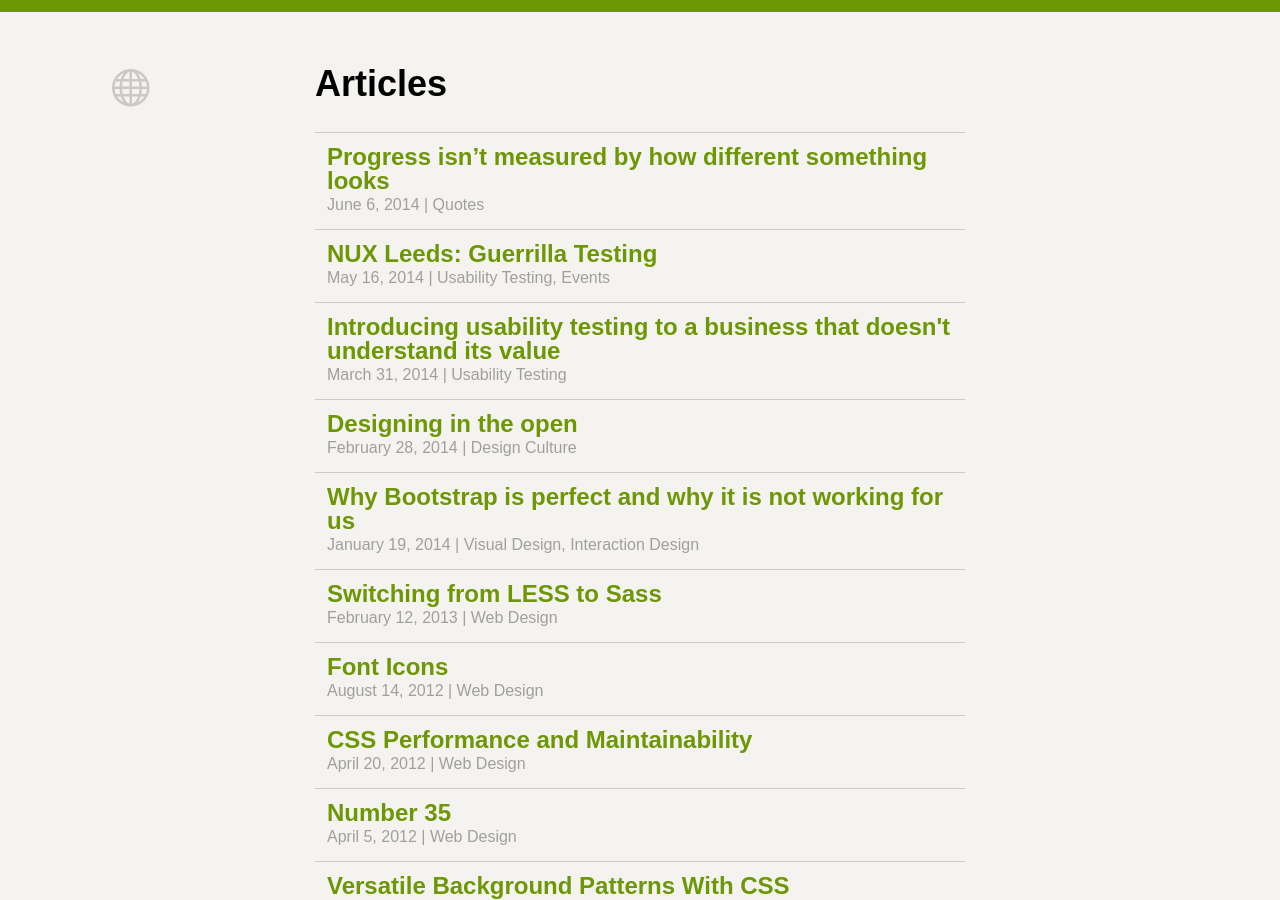
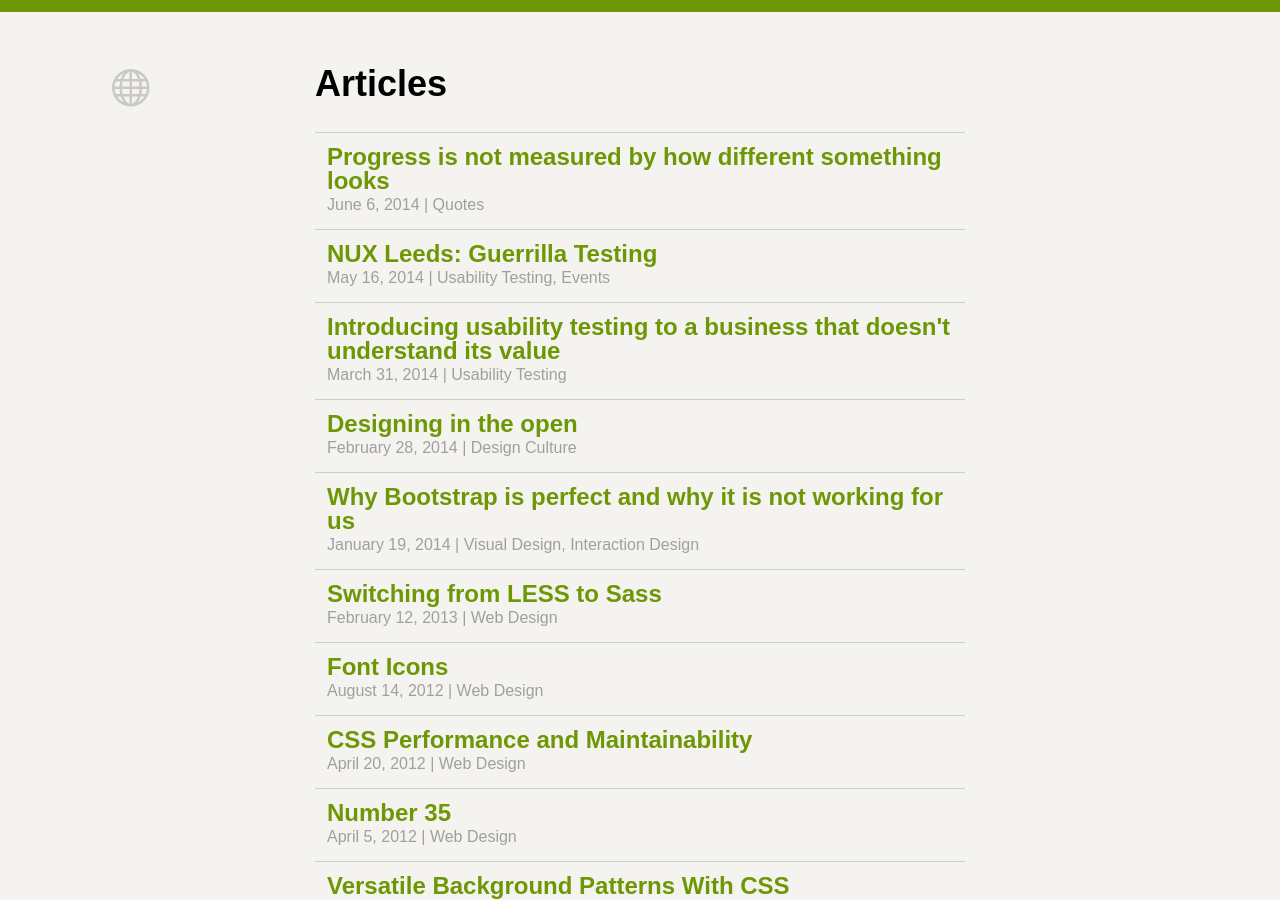
Before and after one commit to waynemoir/waynemoir.com, a Jekyll site: the page built from articles.html, in a window 1280 px wide and 900 px high. Built offline with Jekyll 4.4.1, drawn with Linux system fonts in a browser that asks for light colours; some web fonts are replaced; Markdown is read by kramdown in place of the engine named in the settings.

Commit message:
Tweaked page title of Claire Lew quote to work around URL encoding issues with apostrophes

```diff
--- a/_posts/2014-06-06-progress-isnt-measured-by-how-different-something-looks.md
+++ b/_posts/2014-06-06-progress-isnt-measured-by-how-different-something-looks.md
@@ -1,9 +1,9 @@
 ---
 layout: quote
 
-title: Progress isn&#8217;t measured by how different something looks
+title: Progress is not measured by how different something looks
 
-quote: "Progress isn&#8217;t measured by how different something looks. It’s measured by how useful something has become."
+quote: "Progress isn&#8217;t measured by how different something looks. It&#8217;s measured by how useful something has become."
 source: "http://signalvnoise.com/posts/3740-reading-the-difference"
 cite: "Claire Lew"
 
```
